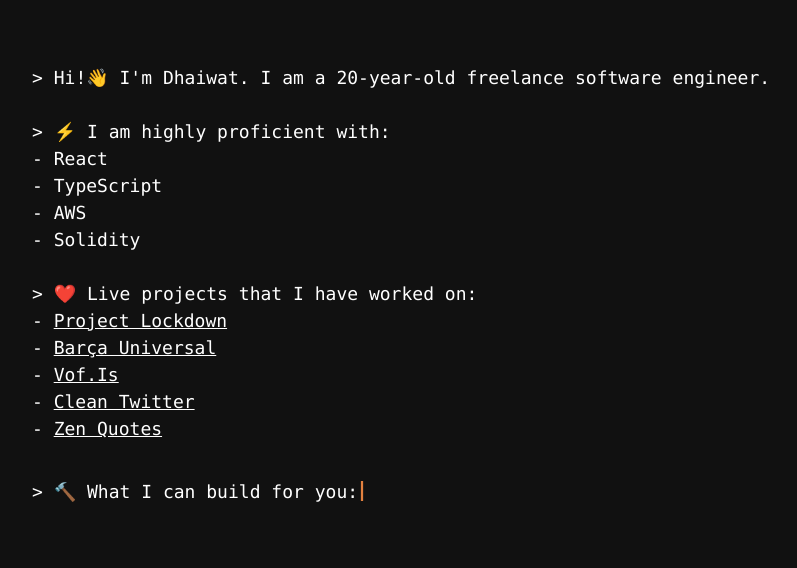
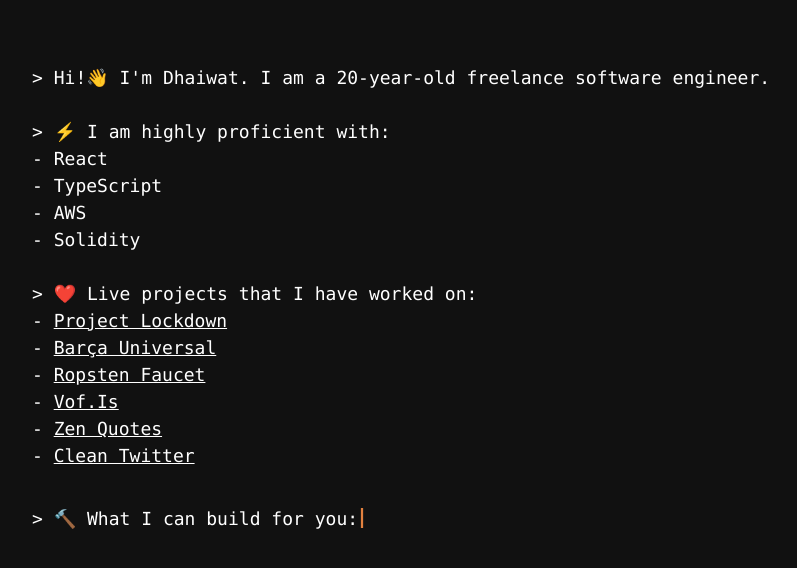
Before and after one commit to Dhaiwat10/personal-portfolio, a Gatsby site: page / in a window 1280 px wide. Shown: the whole page, without its empty margins (224-1021 px from the left). Built offline with nearby package versions, Linux system fonts and the light colour scheme; Gatsby itself is replaced by a stand-in of ours.

Commit message:
Add ropsten faucet

```diff
--- a/src/pages/index.js
+++ b/src/pages/index.js
@@ -27,12 +27,19 @@
     <Link label="Barça Universal" href="https://barcauniversal.com" />
     <br />
 
-    {/* <span>- </span>
-    <Link label="Kickstart" href="https://github.com/Dhaiwat10/kickstart" />
-    <br /> */}
+    <span>- </span>
+    <Link
+      label="Ropsten Faucet"
+      href="https://ropsten-faucet.dhaiwatpandya.com"
+    />
+    <br />
 
     <span>- </span>
     <Link label="Vof.Is" href="https://vofis.vercel.app" />
+    <br />
+
+    <span style={{ borderRight: 'none' }}>- </span>
+    <Link label="Zen Quotes" href="https://github.com/Dhaiwat10/zenquotes" />
     <br />
 
     <span>- </span>
@@ -40,10 +47,6 @@
       label="Clean Twitter"
       href="https://github.com/dhaiwat10/clean-twitter"
     />
-    <br />
-
-    <span style={{ borderRight: 'none' }}>- </span>
-    <Link label="Zen Quotes" href="https://github.com/Dhaiwat10/zenquotes" />
   </div>
 );
 
```
